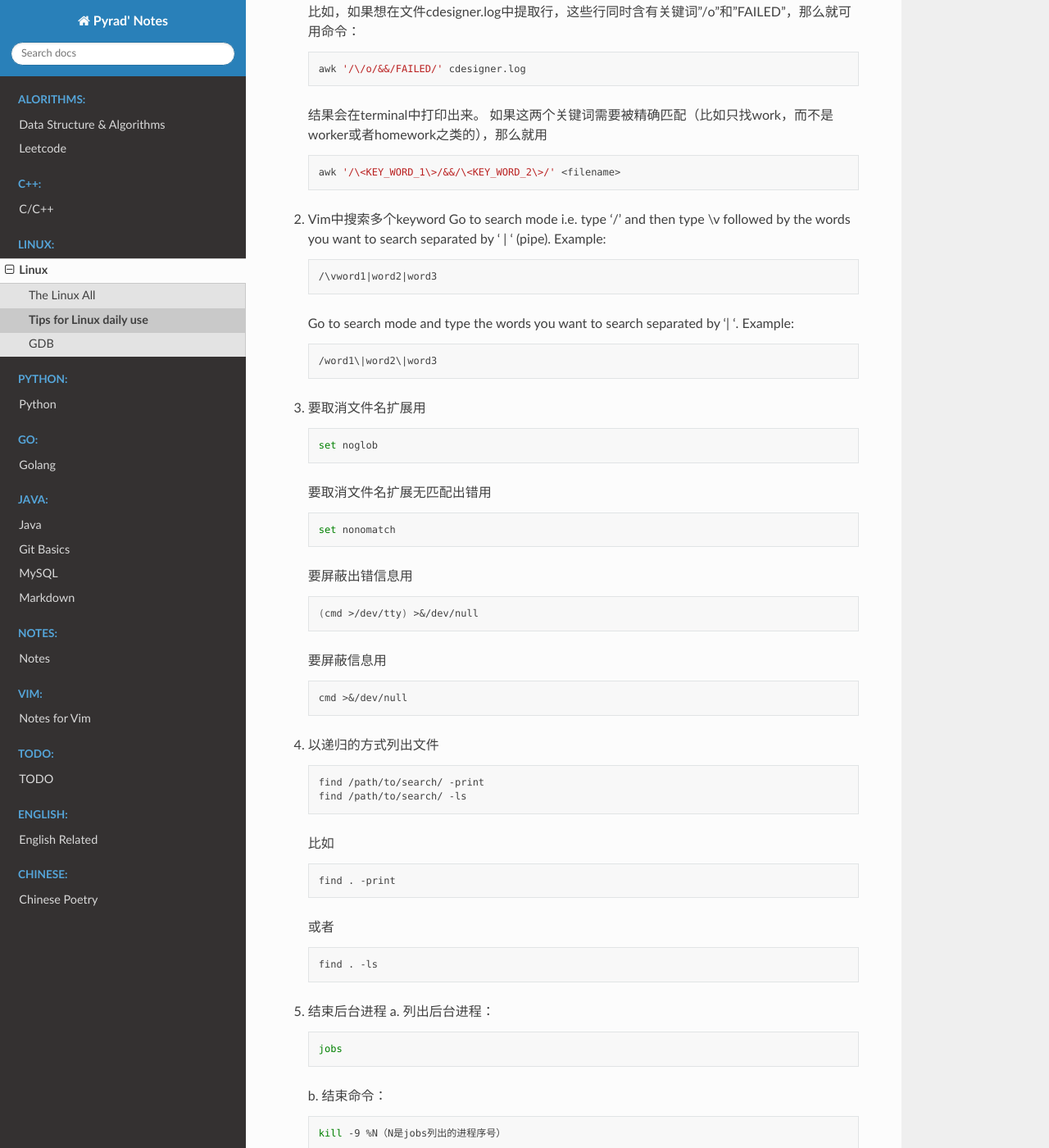
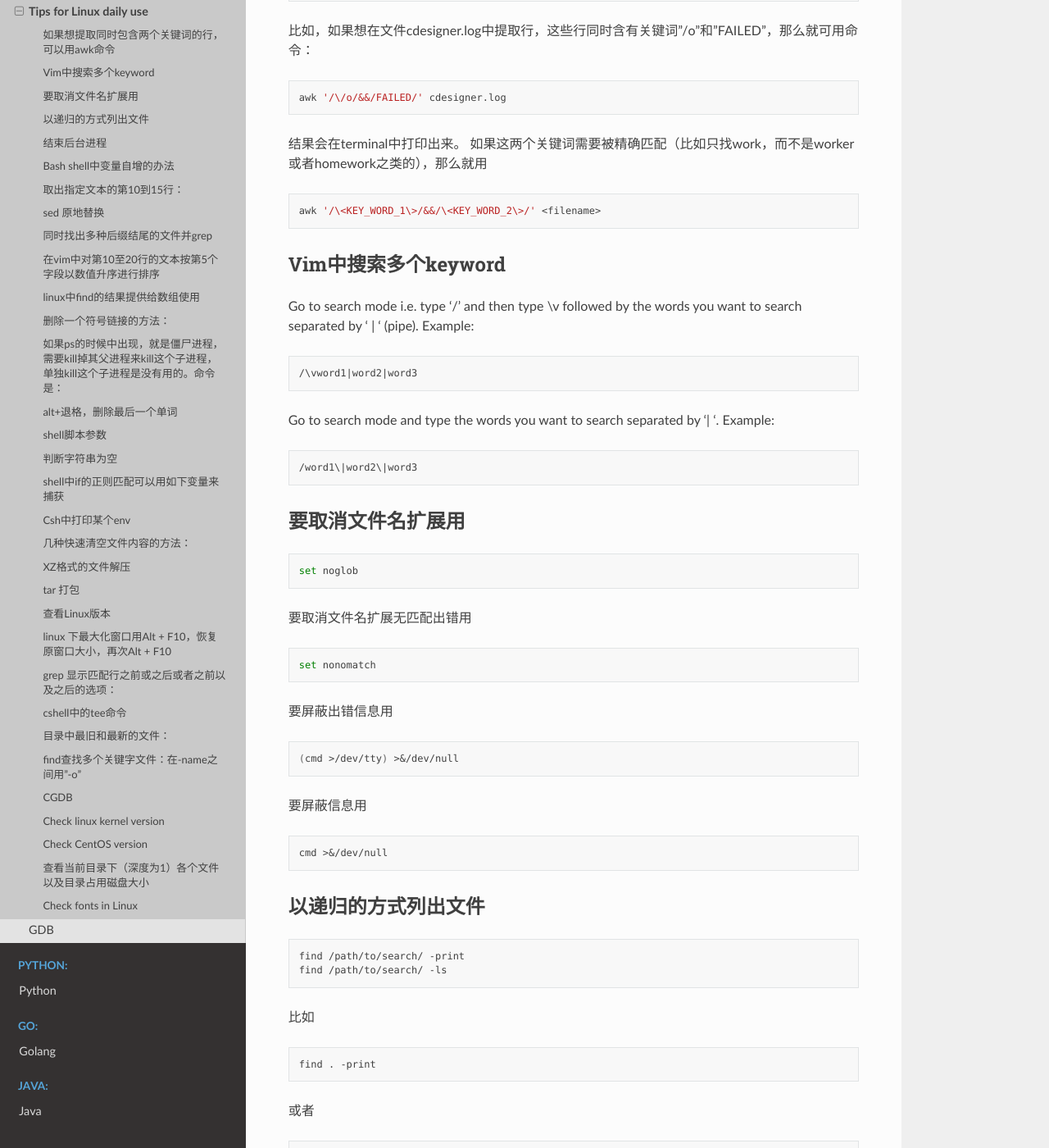
Before and after one commit to Pyrad/pyradnotes, a Sphinx documentation site: the page built from source/Linux/linuxTips.md, in a window 1280 px wide and 1400 px high, scrolled down 260 px. Shown: the whole window at 82% size. Built offline with Sphinx 7.4.7 and the Read the Docs theme 2.0.0, drawn with Linux system fonts in a browser that asks for light colours; some of the changed text lies outside the part shown.

Commit message:
Check for linux fonts & adjust levels

````diff
--- a/source/Linux/linuxTips.md
+++ b/source/Linux/linuxTips.md
@@ -3,294 +3,412 @@
 
 <!-- more -->
 
-1.  如果想提取同时包含两个关键词的行，可以用awk命令
-    ```shell
-    awk '/KEY_WORD_1/&&/KEY_WORD_2/' <filename>
-    ```
-    比如，如果想在文件cdesigner.log中提取行，这些行同时含有关键词"/o"和"FAILED"，那么就可用命令：
-    ```shell
-    awk '/\/o/&&/FAILED/' cdesigner.log
-    ```
-    结果会在terminal中打印出来。
-    如果这两个关键词需要被精确匹配（比如只找work，而不是worker或者homework之类的），那么就用
-    ```shell
-    awk '/\<KEY_WORD_1\>/&&/\<KEY_WORD_2\>/' <filename>
-    ```
+## 如果想提取同时包含两个关键词的行，可以用awk命令
 
-2.  Vim中搜索多个keyword
-    Go to search mode i.e. type '/' and then type \v followed by the words you want to search separated by ' | ' (pipe).
-    Example:
-    ```vim
-    /\vword1|word2|word3
-    ```
-    Go to search mode and type the words you want to search separated by '\| '.
-    Example:
-    ```vim
-    /word1\|word2\|word3
-    ```
+```shell
+awk '/KEY_WORD_1/&&/KEY_WORD_2/' <filename>
+```
+比如，如果想在文件cdesigner.log中提取行，这些行同时含有关键词"/o"和"FAILED"，那么就可用命令：
+```shell
+awk '/\/o/&&/FAILED/' cdesigner.log
+```
+结果会在terminal中打印出来。
+如果这两个关键词需要被精确匹配（比如只找work，而不是worker或者homework之类的），那么就用
+```shell
+awk '/\<KEY_WORD_1\>/&&/\<KEY_WORD_2\>/' <filename>
+```
 
-3.  要取消文件名扩展用
-    ```shell
-    set noglob
-    ```
-    要取消文件名扩展无匹配出错用
-    ```shell
-    set nonomatch
-    ```
-    要屏蔽出错信息用
-    ```shell
-    (cmd >/dev/tty) >&/dev/null
-    ```
-    要屏蔽信息用
-    ```shell
-    cmd >&/dev/null
-    ```
 
-4.  以递归的方式列出文件
-    ```shell
-    find /path/to/search/ -print
-    find /path/to/search/ -ls
-    ```
-    比如
-    ```shell
-    find . -print
-    ```
-    或者
-    ```shell
-    find . -ls
-    ```
 
-4.  结束后台进程
-    a. 列出后台进程：
-    ```shell
-    jobs
-    ```
-    b. 结束命令：
-    ```shell
-    kill -9 %N（N是jobs列出的进程序号）
-    ```
+## Vim中搜索多个keyword
 
-5.  Bash shell中变量自增的办法
-    ```shell
-    # 1st
-    i=`expr $i + 1`;
-    # 2nd
-    let i+=1;
-    # 3rd
-    ((i++));
-    # 4th
-    i=$[$i+1];
-    # 5th
-    i=$(( $i + 1 ))
-    ```
+Go to search mode i.e. type '/' and then type \v followed by the words you want to search separated by ' | ' (pipe).
+Example:
 
-6.  取出指定文本的第10到15行：
-    ```shell
-    sed -n '10,15p' FILENAME
-    ```
-    取出指定的行(10~15, 23, 49, 169~221)
-    ```shell
-    sed -n '10,15p;23,23p;49,49;169,221p' FILENAME
-    ```
+```vim
+/\vword1|word2|word3
+```
+Go to search mode and type the words you want to search separated by '\| '.
+Example:
+```vim
+/word1\|word2\|word3
+```
 
-7.  sed 原地替换
-    ```shell
-    sed -i 's/annotateCurrents/annotateDesign/g' test.txt
-    ```
 
-8.  同时找出多种后缀结尾的文件并grep
-    ```shell
-    find . -regex '.*\.tcl\|.*\.log' | xargs grep -rn "rtUseKeepoutWidth" > ~/find_result_useKeep.rpt
-    ```
 
-9.  在vim中对第10至20行的文本按第5个字段以数值升序进行排序
-    ```shell
-    :10,20!sort -n -k5
-    ```
+## 要取消文件名扩展用
 
-10. linux中find的结果提供给数组使用
-    ```shell
-    array=($(find . -name "*.txt"))
-    for i in "${array[@]}"; do echo $i; done
-    ```
+```shell
+set noglob
+```
+要取消文件名扩展无匹配出错用
+```shell
+set nonomatch
+```
+要屏蔽出错信息用
+```shell
+(cmd >/dev/tty) >&/dev/null
+```
+要屏蔽信息用
+```shell
+cmd >&/dev/null
+```
 
-11. 删除一个符号链接的方法：
-    ```shell
-    rm -rf symbolic_name
-    ```
-    注意不是`rm -rf symbolic_name/`
-    也就是说，如果要删除一个符号链接，如果是符号链接文件，直接删除即可，如果是符号链接文件夹，那么在后面就不可以带斜杠"/"
 
-12. 如果ps的时候中出现<defunct>，就是僵尸进程，需要kill掉其父进程来kill这个子进程，单独kill这个子进程是没有用的。命令是：
-    ```shell
-    ps -e -o ppid,stat | grep Z | cut -d” ” -f2 | xargs kill -9
-    ```
 
-13. alt+退格，删除最后一个单词
+## 以递归的方式列出文件
 
-14. shell脚本参数
-    `$0` ： ./test.sh,即命令本身，相当于c/c++中的argv[0]
-    `$1` ： -f,第一个参数.
-    `$2` ： config.conf
-    `$3, $4 ...` ：类推。
-    `$#` : 参数的个数，不包括命令本身，上例中$#为4.
-    `$@` ：参数本身的列表，也不包括命令本身，如上例为 -f config.conf -v --prefix=/home
-    `$*` ：和$@相同，但"$*" 和 "$@"(加引号)并不同，"$*"将所有的参数解释成一个字符串，而"$@"是一个参数数组。
+```shell
+find /path/to/search/ -print
+find /path/to/search/ -ls
+```
+比如
+```shell
+find . -print
+```
+或者
+```shell
+find . -ls
+```
 
-15. 判断字符串为空
-    ```shell
-    if [ "$str" =  "" ]
-    if [ x"$str" = x ]
-    if [ -z "$str" ] （-n 为非空）
-    ```
 
-16. shell中if的正则匹配可以用如下变量来捕获
-    ```shell
-    #!/bin/bash
-    ip="121.0"
-    if [[ $ip =~ ^([0-9]+)\.([0-9]+)$ ]];then
-    echo "match"
-    echo ${BASH_REMATCH[1]}
-    echo ${BASH_REMATCH[2]}
-    else
-    echo "Not match"
-    fi
-    ```
 
-17. Csh中打印某个env
-    ```shell
-    printenv LANG
-    ```
+## 结束后台进程
 
-18. 几种快速清空文件内容的方法：
-    ```shell
-    $ : > filename #其中的 : 是一个占位符, 不产生任何输出.
-    $ > filename
-    $ echo “” > filename
-    $ echo /dev/null > filename
-    $ echo > filename
-    $ cat /dev/null > filename
-    ```
+a. 列出后台进程：
 
-19. XZ格式的文件解压
-    ```shell
-    xz -kd <FILE_NAME>
-    ```
-    这里，k表示--keep，意思是解压之后不删除源文件包，d表示--decompress，意为解压
-    之后再用tar命令解压
-    ```shell
-    tar xf <FILE_NAME>
-    ```
+```shell
+jobs
+```
+b. 结束命令：
+```shell
+kill -9 %N（N是jobs列出的进程序号）
+```
 
-20. tar 打包
-    ```shell
-    tar -czf <TARGET>.tar.gz <FILES_TO_BE_COMPRESSED>
-    ```
 
-21. 查看Linux版本
-    ```shell
-    cat /proc/version
-    uname -a
-    uname -r
-    lsb_release -a
-    cat /etc/issue
-    cat /etc/redhat-release
-    ```
-    查看是64位还是32位
-    ```shell
-    getconf LONG_BIT or getconf WORD_BIT
-    file /bin/ls
-    ```
 
-22. linux 下最大化窗口用Alt + F10，恢复原窗口大小，再次Alt + F10
+## Bash shell中变量自增的办法
 
-23. grep 显示匹配行之前或之后或者之前以及之后的选项：
-    显示匹配行，以及之后3行（共4行）。A-After
-    ```shell
-    grep -A 3 "PATTERN" file.txt
-    ```
-    显示匹配行，以及之前3行（共4行）。B-Before
-    ```shell
-    grep -B 3 "PATTERN" file.txt
-    ```
-    显示匹配行，以及之前3行和之后三行（共7行）
-    ```shell
-    grep -C 3 "PATTERN" file.txt
-    ```
-    `grep -l` 表示只显示文中有match pattern的文件名列表
+```shell
+# 1st
+i=`expr $i + 1`;
+# 2nd
+let i+=1;
+# 3rd
+((i++));
+# 4th
+i=$[$i+1];
+# 5th
+i=$(( $i + 1 ))
+```
 
-    递归搜索目录，并排除文件夹
-    ```shell
-    grep -R --exclude-dir=node_modules "sa_family_t" <path_to_search>
-    ```
 
-    只计算匹配的行数，用-c这个选项。
-    ```shell
-    grep -c "<KEYWORD>" <path_to_file>
-    ```
 
-    只计算不匹配的行数，用-vc这个选项。
-    ```shell
-    grep -vc "<KEYWORD>" <path_to_file>
-    ```
+## 取出指定文本的第10到15行：
 
-    如果要grep一定行数范围内的（比如从5672行到13677行），可以用awk
-    ```shell
-    awk '/string_to_search/ && NR >= 5672 && NR <= 13677' stack_execute.cpp
-    ```
+```shell
+sed -n '10,15p' FILENAME
+```
+取出指定的行(10~15, 23, 49, 169~221)
+```shell
+sed -n '10,15p;23,23p;49,49;169,221p' FILENAME
+```
 
-    同时grep多个keyword
-    ```shell
-    grep 'word1\|word2\|word3' /path/to/file
-    ```
 
-21. cshell中的tee命令
-    在Cshell中把stderr和stdout的输出信息重定向到一个文件里，用>&，比如
-    ```shell
-    xxx >& run.log
-    ```
-    (This will force both standard output and standard error to go to the same place as the current standard output, effectively what you have with the bash redirection, 2>&1.)
 
-    如果要同时把stderr和stdout打印到屏幕上，并记到log里面，用 |&，比如
-    ```shell
-    xxx |& tee run.log
-    ```
+## sed 原地替换
 
-22. 目录中最旧和最新的文件：
-    ```shell
-    find -type f -printf '%T+ %p\n' | sort | head -n 1
-    find -type f -printf '%T+ %p\n' | sort | tail -n 1
-    ```
+```shell
+sed -i 's/annotateCurrents/annotateDesign/g' test.txt
+```
 
-23. find查找多个关键字文件：在-name之间用"-o"
-    ```shell
-    find . -name "*.txt" -o -name "*.pdf"
-    ```
 
-24. CGDB
-    设置source window中指向当前马上要执的代码行的箭头格式为长箭头格式
-    ```shell
-    :set arrowstyle=long
-    ```
-    设置source window中当前马上要执的代码行为block格式
-    ```shell
-    :set selectedlinedisplay=block
-    ```
 
-25. Check linux kernel version
-    ```shell
-    uname -r
-    ```
+## 同时找出多种后缀结尾的文件并grep
 
-26. Check CentOS version
-    ```shell
-    lsb_release -d
-    ```
+```shell
+find . -regex '.*\.tcl\|.*\.log' | xargs grep -rn "rtUseKeepoutWidth" > ~/find_result_useKeep.rpt
+```
 
-27. 查看当前目录下（深度为1）各个文件以及目录占用磁盘大小
-    ```shell
-    du -h --max-depth=1 .
-    ```
+
+
+## 在vim中对第10至20行的文本按第5个字段以数值升序进行排序
+
+```shell
+:10,20!sort -n -k5
+```
+
+
+
+## linux中find的结果提供给数组使用
+
+```shell
+array=($(find . -name "*.txt"))
+for i in "${array[@]}"; do echo $i; done
+```
+
+
+
+## 删除一个符号链接的方法：
+
+```shell
+rm -rf symbolic_name
+```
+注意不是`rm -rf symbolic_name/`
+也就是说，如果要删除一个符号链接，如果是符号链接文件，直接删除即可，如果是符号链接文件夹，那么在后面就不可以带斜杠"/"
+
+
+
+## 如果ps的时候中出现<defunct>，就是僵尸进程，需要kill掉其父进程来kill这个子进程，单独kill这个子进程是没有用的。命令是：
+
+```shell
+ps -e -o ppid,stat | grep Z | cut -d” ” -f2 | xargs kill -9
+```
+
+
+
+## alt+退格，删除最后一个单词
+
+
+
+## shell脚本参数
+
+`$0` ： ./test.sh,即命令本身，相当于c/c++中的argv[0]
+`$1` ： -f,第一个参数.
+`$2` ： config.conf
+`$3, $4 ...` ：类推。
+`$#` : 参数的个数，不包括命令本身，上例中$#为4.
+`$@` ：参数本身的列表，也不包括命令本身，如上例为 -f config.conf -v --prefix=/home
+`$*` ：和$@相同，但"$*" 和 "$@"(加引号)并不同，"$*"将所有的参数解释成一个字符串，而"$@"是一个参数数组。
+
+
+
+## 判断字符串为空
+
+```shell
+if [ "$str" =  "" ]
+if [ x"$str" = x ]
+if [ -z "$str" ] （-n 为非空）
+```
+
+
+
+## shell中if的正则匹配可以用如下变量来捕获
+
+```shell
+#!/bin/bash
+ip="121.0"
+if [[ $ip =~ ^([0-9]+)\.([0-9]+)$ ]];then
+echo "match"
+echo ${BASH_REMATCH[1]}
+echo ${BASH_REMATCH[2]}
+else
+echo "Not match"
+fi
+```
+
+
+
+## Csh中打印某个env
+
+```shell
+printenv LANG
+```
+
+
+
+## 几种快速清空文件内容的方法：
+
+```shell
+$ : > filename #其中的 : 是一个占位符, 不产生任何输出.
+$ > filename
+$ echo “” > filename
+$ echo /dev/null > filename
+$ echo > filename
+$ cat /dev/null > filename
+```
+
+
+
+## XZ格式的文件解压
+
+```shell
+xz -kd <FILE_NAME>
+```
+这里，k表示--keep，意思是解压之后不删除源文件包，d表示--decompress，意为解压
+之后再用tar命令解压
+```shell
+tar xf <FILE_NAME>
+```
+
+
+
+## tar 打包
+
+```shell
+tar -czf <TARGET>.tar.gz <FILES_TO_BE_COMPRESSED>
+```
+
+
+
+## 查看Linux版本
+
+```shell
+cat /proc/version
+uname -a
+uname -r
+lsb_release -a
+cat /etc/issue
+cat /etc/redhat-release
+```
+查看是64位还是32位
+```shell
+getconf LONG_BIT or getconf WORD_BIT
+file /bin/ls
+```
+
+
+
+## linux 下最大化窗口用Alt + F10，恢复原窗口大小，再次Alt + F10
+
+
+
+## grep 显示匹配行之前或之后或者之前以及之后的选项：
+
+显示匹配行，以及之后3行（共4行）。A-After
+
+```shell
+grep -A 3 "PATTERN" file.txt
+```
+显示匹配行，以及之前3行（共4行）。B-Before
+```shell
+grep -B 3 "PATTERN" file.txt
+```
+显示匹配行，以及之前3行和之后三行（共7行）
+```shell
+grep -C 3 "PATTERN" file.txt
+```
+`grep -l` 表示只显示文中有match pattern的文件名列表
+
+递归搜索目录，并排除文件夹
+```shell
+grep -R --exclude-dir=node_modules "sa_family_t" <path_to_search>
+```
+
+只计算匹配的行数，用-c这个选项。
+```shell
+grep -c "<KEYWORD>" <path_to_file>
+```
+
+只计算不匹配的行数，用-vc这个选项。
+```shell
+grep -vc "<KEYWORD>" <path_to_file>
+```
+
+如果要grep一定行数范围内的（比如从5672行到13677行），可以用awk
+```shell
+awk '/string_to_search/ && NR >= 5672 && NR <= 13677' stack_execute.cpp
+```
+
+同时grep多个keyword
+```shell
+grep 'word1\|word2\|word3' /path/to/file
+```
+
+
+
+## cshell中的tee命令
+
+在Cshell中把stderr和stdout的输出信息重定向到一个文件里，用>&，比如
+
+```shell
+xxx >& run.log
+```
+(This will force both standard output and standard error to go to the same place as the current standard output, effectively what you have with the bash redirection, 2>&1.)
+
+如果要同时把stderr和stdout打印到屏幕上，并记到log里面，用 |&，比如
+```shell
+xxx |& tee run.log
+```
+
+
+
+## 目录中最旧和最新的文件：
+
+```shell
+find -type f -printf '%T+ %p\n' | sort | head -n 1
+find -type f -printf '%T+ %p\n' | sort | tail -n 1
+```
+
+
+
+## find查找多个关键字文件：在-name之间用"-o"
+
+```shell
+find . -name "*.txt" -o -name "*.pdf"
+```
+
+
+
+## CGDB
+
+设置source window中指向当前马上要执的代码行的箭头格式为长箭头格式
+
+```shell
+:set arrowstyle=long
+```
+设置source window中当前马上要执的代码行为block格式
+```shell
+:set selectedlinedisplay=block
+```
+
+
+
+## Check linux kernel version
+
+```shell
+uname -r
+```
+
+
+
+## Check CentOS version
+
+```shell
+lsb_release -d
+```
+
+
+
+## 查看当前目录下（深度为1）各个文件以及目录占用磁盘大小
+
+```shell
+du -h --max-depth=1 .
+```
+
+
+
+## Check fonts in Linux
+
+字体列表
+
+```bash
+fc-list
+```
+
+中文字体
+
+```bash
+fc-list :lang=zh
+```
+
+查看字体详情
+
+```bash
+fc-match -v "FontName"
+```
+
+
 
 
 
````
